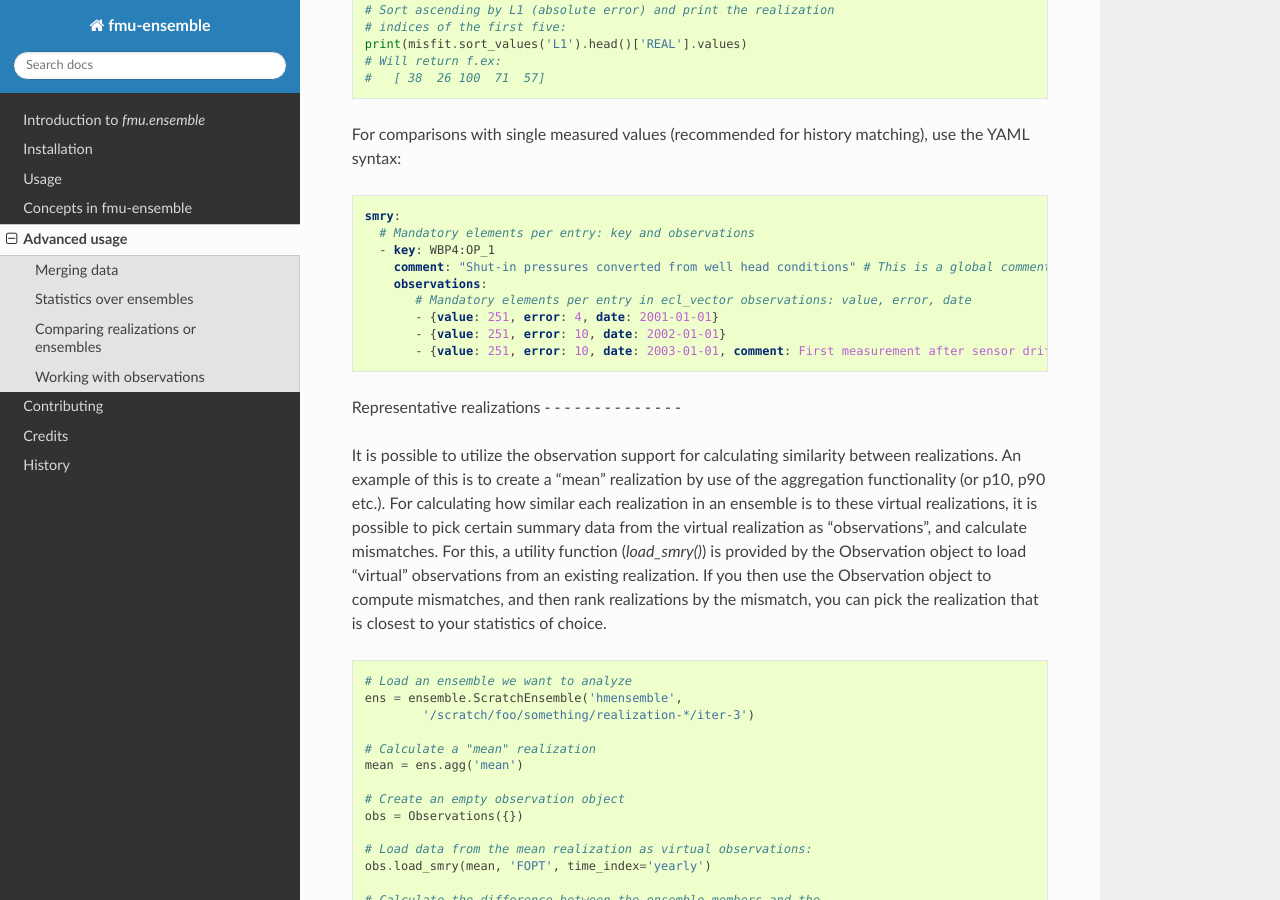
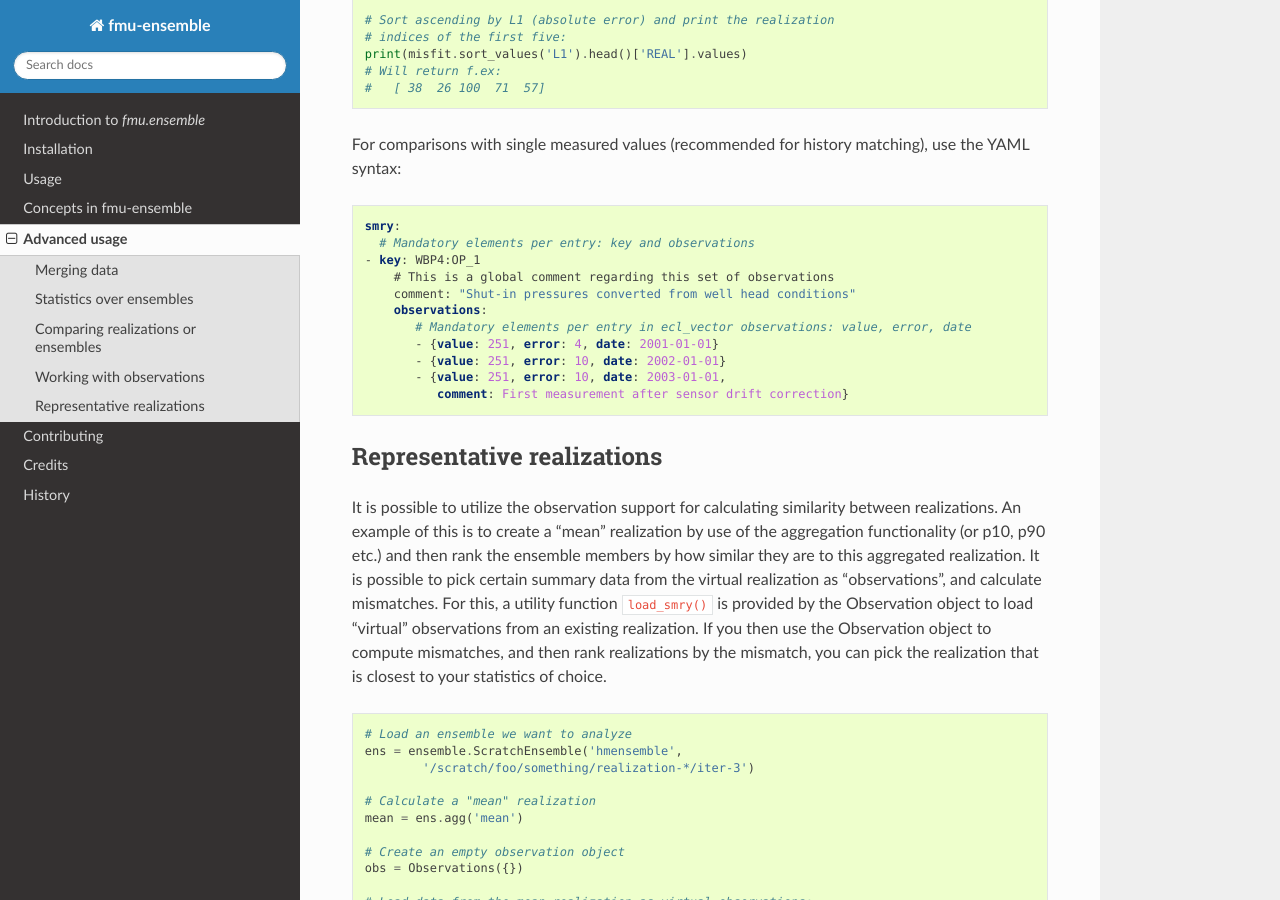
Before and after one commit to equinor/fmu-ensemble, a Sphinx documentation site: the page built from docs/advancedusage.rst, in a window 1280 px wide and 900 px high, scrolled down 2928 px. Built offline with Sphinx 7.4.7 and the Read the Docs theme 2.0.0, drawn with Linux system fonts in a browser that asks for light colours; pages that are not in the unit, such as notebooks, are missing from menus; some of the changed text lies outside the part shown.

Commit message:
Fix RST bugs in documentation

```diff
--- a/docs/advancedusage.rst
+++ b/docs/advancedusage.rst
@@ -33,7 +33,7 @@
 ensemble is possible to compute for all data an ensemble contains, and
 the result is something that we treat like a *realization*. It is
 important to realize that this result is **not** a realization, only
-something we can treat in this way, for which the `VirtualRealization`
+something we can treat in this way, for which the ``VirtualRealization``
 object is used. This "mean realization" is not a physical realization
 where all numbers make physically sense, it just gives you the mean of
 all the data, over the realizations for scalars, for each point in
@@ -44,15 +44,15 @@
 physically impossible for the reality to obtain these profiles. Use
 and interpret with care!
 
-Supported statistical aggregations are `mean`, `median`, `min`, `max`,
-`std`, `var` and `pXX` where `XX` is a number between `00` and `99`
-being the percentile you want. You access this functionality through
-the function `agg()` in the ensemble objects.
+Supported statistical aggregations are ``mean``, ``median``, ``min``,
+``max``, ``std``, ``var`` and ``pXX`` where ``XX`` is a number between
+``00`` and ``99`` being the percentile you want. You access this
+functionality through the function ``agg()`` in the ensemble objects.
 
 Pandas and Numpy is used under the hood for all computations, and for
 percentiles/quantiles, the oil industry has an opposite meaning of
-quantiles. When you ask for `p10` ("high case") it will be translated
-to "`p90`" before beint sent to Pandas and Numpy for computation.
+quantiles. When you ask for ``p10`` ("high case") it will be translated
+to ``p90`` before beint sent to Pandas and Numpy for computation.
 
 .. code-block:: python
 
@@ -79,14 +79,14 @@
 
 Computing the sum of two realizations is only a matter of adding them
 in your Python interpreter. The end result is a object you can treat
-similar to a realization, asking for its data using `get_df()`, or
-asking for the summary data using `get_smry()`. Eclipse time-series
+similar to a realization, asking for its data using ``get_df()``, or
+asking for the summary data using ``get_smry()``. Eclipse time-series
 will be combined at point-wise in time, but only on shared
 time-steps. It is therefore recommended to interpolate them to
 e.g. monthly time interval prior to combination.
 
 Ensembles can be linearly combined analogously to realizations, and
-will be matched on realization index `REAL`.
+will be matched on realization index ``REAL``.
 
 .. code-block:: python
 
@@ -117,11 +117,11 @@
 Observations for history matching can be loaded, and computations
 (comparisons) of observed data versus simulated data can be performed.
 
-The `Observation` object can be initizalized using YAML files or from
+The Observation object can be initizalized using YAML files or from
 a Python dictionary.
 
-If you are opting for simple usage, just being able to compare `FOPT`
-versus `FOPTH` in your ensemble, your observation config could look
+If you are opting for simple usage, just being able to compare ``FOPT``
+versus ``FOPTH`` in your ensemble, your observation config could look
 like:
 
 .. code-block:: yaml
@@ -165,33 +165,36 @@
     #   [ 38  26 100  71  57]
 
 
-For comparisons with single measured values (recommended for history matching), use the YAML syntax:
+For comparisons with single measured values (recommended for history
+matching), use the YAML syntax:
 
 .. code-block:: yaml
 
     smry:
       # Mandatory elements per entry: key and observations
-      - key: WBP4:OP_1
-        comment: "Shut-in pressures converted from well head conditions" # This is a global comment regarding this set of observations
+    - key: WBP4:OP_1
+        # This is a global comment regarding this set of observations
+        comment: "Shut-in pressures converted from well head conditions"
         observations:
            # Mandatory elements per entry in ecl_vector observations: value, error, date
            - {value: 251, error: 4, date: 2001-01-01}
            - {value: 251, error: 10, date: 2002-01-01}
-           - {value: 251, error: 10, date: 2003-01-01, comment: First measurement after sensor drift correction}
+           - {value: 251, error: 10, date: 2003-01-01,
+              comment: First measurement after sensor drift correction}
 
 
 Representative realizations
-- - - - - - - - - - - - - -
+---------------------------
 
 It is possible to utilize the observation support for calculating
 similarity between realizations. An example of this is to create a
 "mean" realization by use of the aggregation functionality (or p10,
-p90 etc.). For calculating how similar each realization in an ensemble
-is to these virtual realizations, it is possible to pick certain
-summary data from the virtual realization as "observations", and
-calculate mismatches. For this, a utility function (`load_smry()`) is
-provided by the Observation object to load "virtual" observations from
-an existing realization. If you then use the Observation object to
+p90 etc.) and then rank the ensemble members by how similar they are
+to this aggregated realization. It is possible to pick certain summary
+data from the virtual realization as "observations", and calculate
+mismatches. For this, a utility function ``load_smry()`` is provided
+by the Observation object to load "virtual" observations from an
+existing realization. If you then use the Observation object to
 compute mismatches, and then rank realizations by the mismatch, you
 can pick the realization that is closest to your statistics of choice.
 
```
